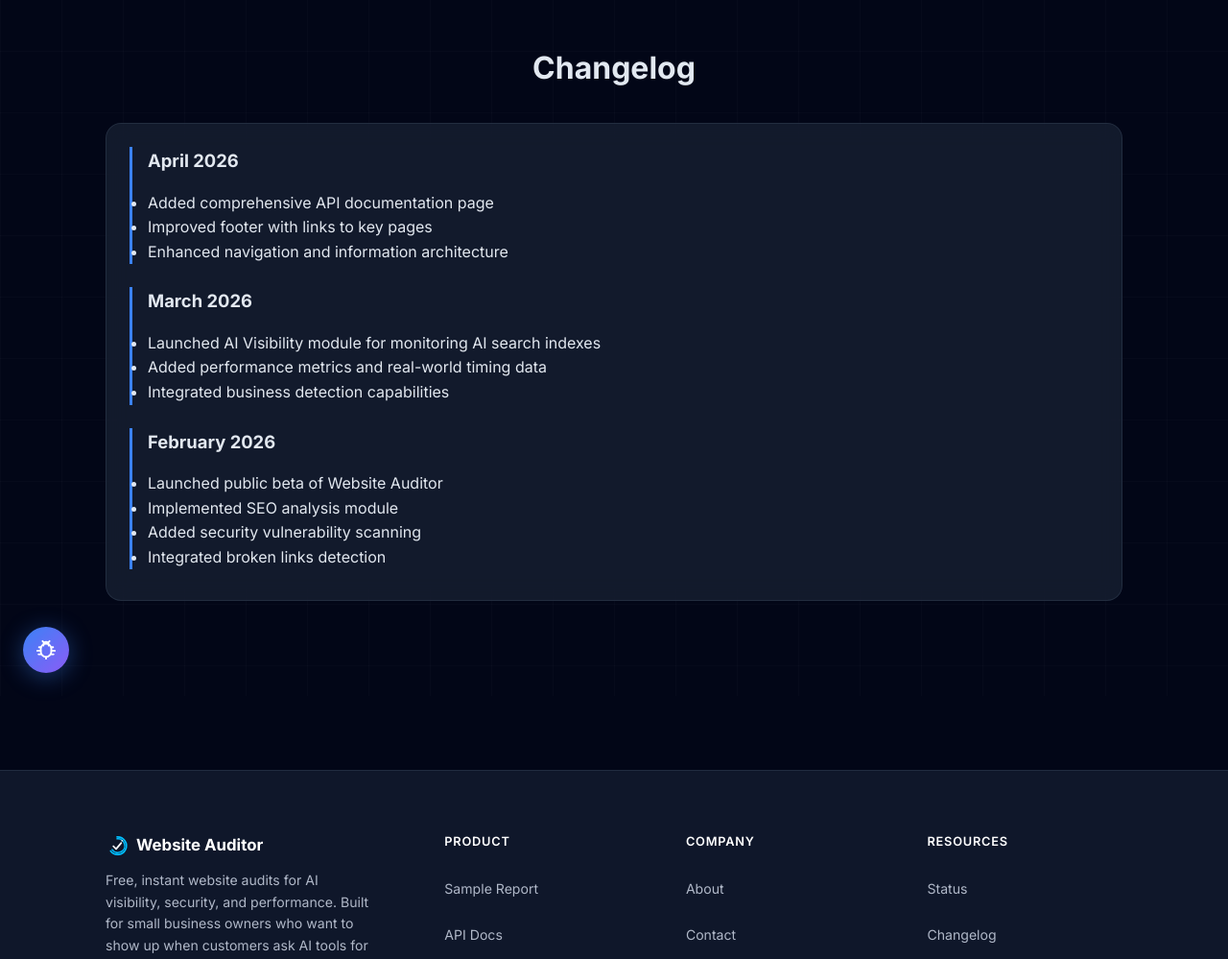
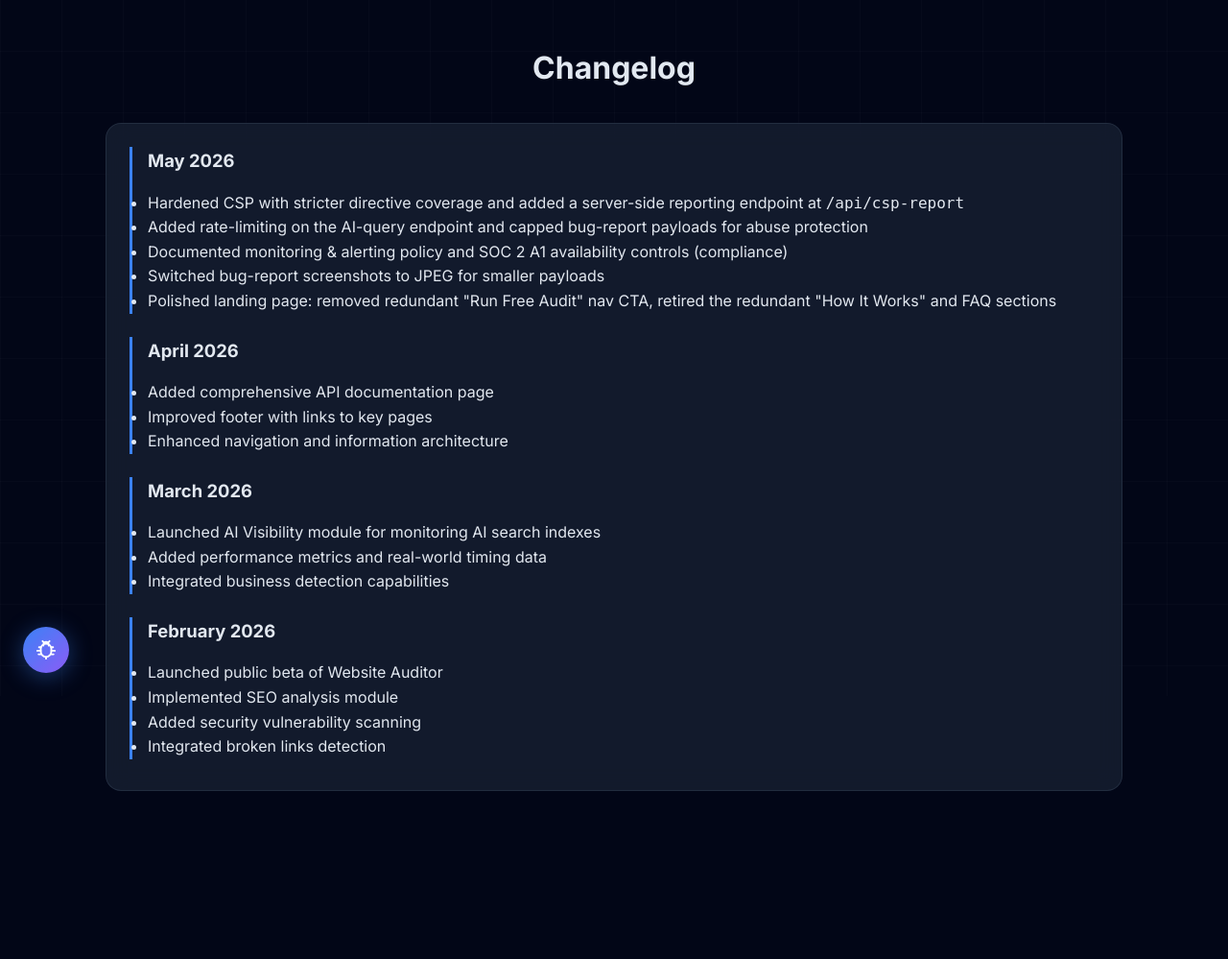
Before and after one commit to SpikeyCoder/chaos_tester, a Flask app: page /changelog in a window 1280 px wide. Shown: the part 75-1074 px from the top of the page at 96% size. Run offline with Flask 3, Linux system fonts and the light colour scheme; parts of the project's set-up code (start-up, migrations or seed data) failed here and were passed over; some libraries are stand-ins or nearby versions.

Commit message:
audit(2026-05-18): refresh changelog with May 2026 entry
Daily usability audit flagged the public /changelog page as stale —
the most recent entry was April 2026 even though several user-facing
changes shipped during May (CSP hardening + reporting endpoint, AI
rate-limit, bug-report cap & JPEG screenshots, removed redundant
nav/FAQ/How-It-Works sections, SOC 2 A1 compliance docs).

Adds a May 2026 section above April so visitors and prospective
customers see a current product cadence. P2 fix.

Author: daily usability audit bot.

```diff
--- a/templates/changelog.html
+++ b/templates/changelog.html
@@ -5,6 +5,17 @@
   <h1 class="section-header">Changelog</h1>
 
   <div class="card">
+    <div class="u-section-callout">
+      <h2 class="u-mt-0">May 2026</h2>
+      <ul class="u-my-2">
+        <li>Hardened CSP with stricter directive coverage and added a server-side reporting endpoint at <code>/api/csp-report</code></li>
+        <li>Added rate-limiting on the AI-query endpoint and capped bug-report payloads for abuse protection</li>
+        <li>Documented monitoring &amp; alerting policy and SOC 2 A1 availability controls (compliance)</li>
+        <li>Switched bug-report screenshots to JPEG for smaller payloads</li>
+        <li>Polished landing page: removed redundant "Run Free Audit" nav CTA, retired the redundant "How It Works" and FAQ sections</li>
+      </ul>
+    </div>
+
     <div class="u-section-callout">
       <h2 class="u-mt-0">April 2026</h2>
       <ul class="u-my-2">
```
